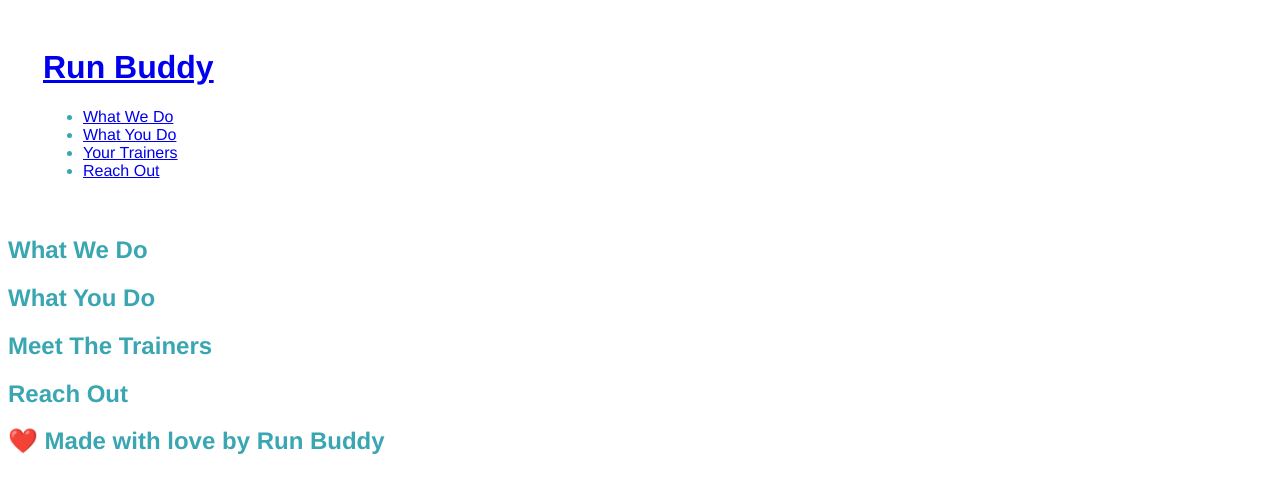
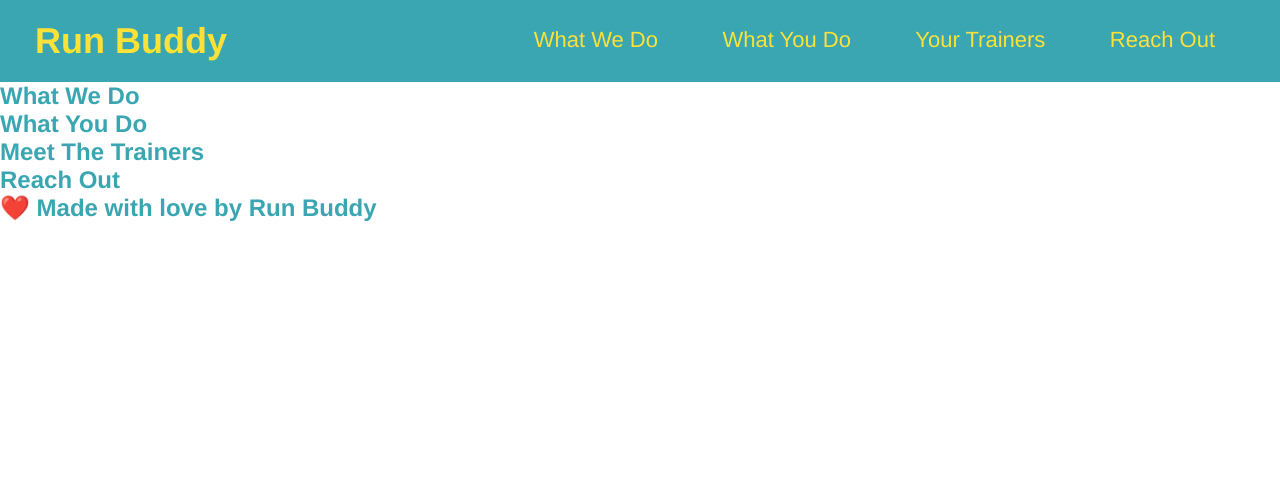
Before and after one commit to ChristanFox/run-buddy, a plain HTML site: page index.html in a window 1280 px wide. Drawn offline with Linux system fonts and the light colour scheme.

Commit message:
finished the heading

```diff
--- a/assets/css/style.css
+++ b/assets/css/style.css
@@ -1,10 +1,53 @@
-/* apply styles to <body>*/
+*{
+    /*makes the background color flush against the edges of the page removing the white gap*/
+    margin: 0;
+    padding: 0;
+}
 body{
     font-family: Helvetica, Arial, sans-serif;
     color: #39a6b2;
 }
+header{
+    padding-top: 20px;
+    padding-bottom: 20px;
+    padding-left: 35px;
+    padding-right: 35px;
+    background-color: #39a6b2;
+}
 
-/* apply styles to <header>*/
-header{
-    padding: 20px 35px;
+header h1{
+    font-weight: bold;
+    font-size: 36px;
+    color: #fce138;
+    margin: 0;
+    /*changing the display from the default setting to "inline" cleared room for the <nav> text go from under the the box to in it*/
+    display: inline;
 }
+
+header a{
+    /*setting text-decoration to none removes the underline, strikethrough or overline from the <a> in <header>*/
+    text-decoration: none;
+    color: #fce138;
+}
+
+header nav{
+    /*float dictates where on the page the text will be positioned*/
+    float: right;
+    margin-top: 7px;
+    margin-bottom: 7px;
+    margin-left: 0;
+    margin-right: 0;
+}
+
+header nav ul li{
+    display: inline;
+}
+
+header nav ul li a{
+    margin-top: 0;
+    margin-bottom: 0;
+    margin-left: 30px;
+    margin-right: 30px;
+    font-weight: lighter;
+    font-size: 22px;
+}
```
